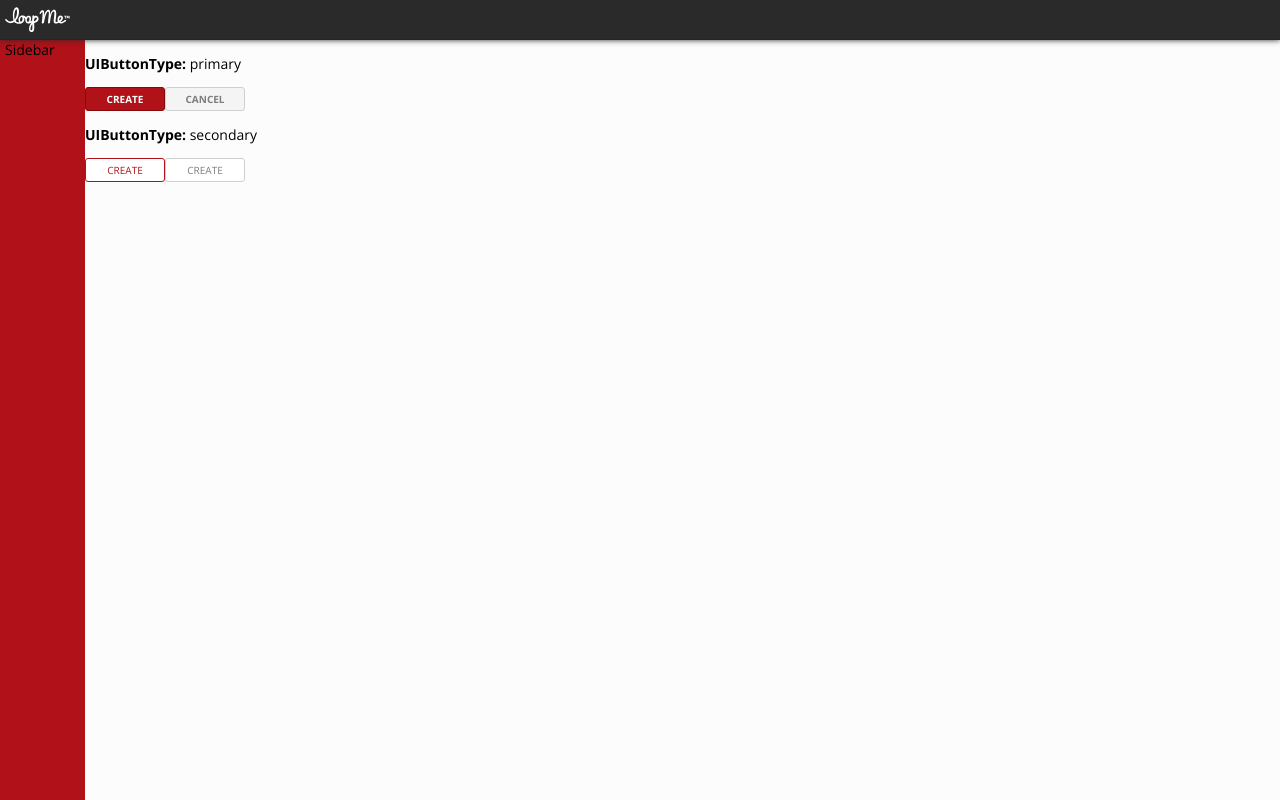
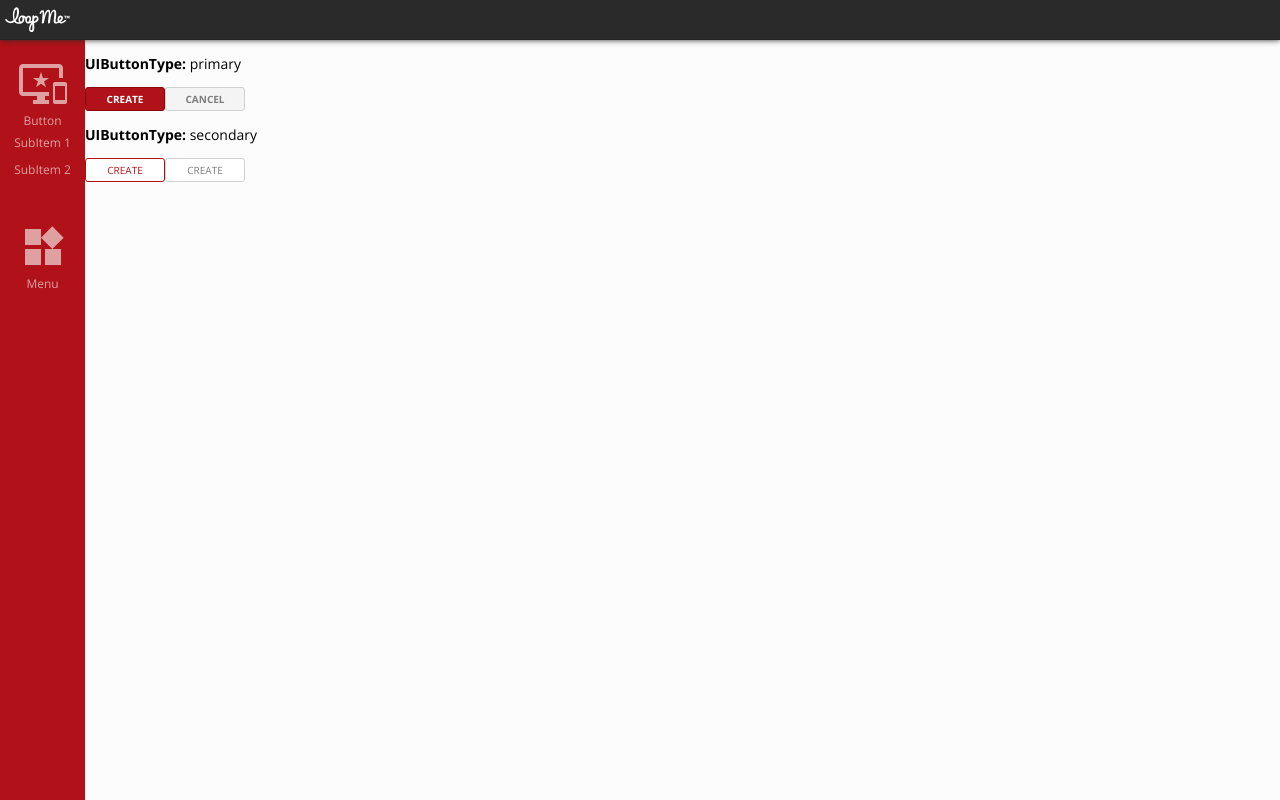
Before and after one commit to Nikola-xiii/ng-uikit, an Angular app: page / in a window 1280 px wide. Built offline with nearby package versions, Linux system fonts and the light colour scheme.

Commit message:
Menu component markup and styling

```diff
--- a/components/menu/menu.component.html
+++ b/components/menu/menu.component.html
@@ -1,8 +1,14 @@
 <div class="uikit-menu">
   <ul>
-    <!--<li *ngFor="let memuItem of memuItems">-->
-      <!--<i class="icon {{menuItem.name}}"></i>-->
-      <!--<a href="{{menuItem.id}}">{{menuItem.name}}</a>-->
-    <!--</li>-->
+    <li class="uikit-menu-item" *ngFor="let menuItem of menuItems;">
+      <i *ngIf="menuItem.icon" class="icon {{menuItem.icon}}"></i>
+      <img *ngIf="menuItem.iconUrl" src="{{menuItem.iconUrl}}">
+      <a href="{{menuItem.id}}">{{menuItem.name}}</a>
+      <ul *ngIf="menuItem.subItems">
+        <li class="uikit-menu-sub-item" *ngFor="let subItem of menuItem.subItems;">
+          <a href="{{subItem.id}}">{{subItem.name}}</a>
+        </li>
+      </ul>
+    </li>
   </ul>
 </div>
--- a/components/menu/menu.component.scss
+++ b/components/menu/menu.component.scss
@@ -0,0 +1,26 @@
+.uikit-menu {
+  ul {
+    margin: 0;
+    padding: 0;
+  }
+}
+
+.uikit-menu-item {
+  position: relative;
+  color: #ffffff;
+  list-style-type: none;
+  text-align: center;
+  padding: 20px 0;
+  cursor: pointer;
+  font-size: 12px;
+  opacity: 0.6;
+
+  a {
+    color: #ffffff;
+    text-decoration: none;
+  }
+}
+
+.uikit-menu-sub-item {
+  padding: 5px 0;
+}
--- a/components/menu/menu.component.ts
+++ b/components/menu/menu.component.ts
@@ -7,8 +7,7 @@ import {Component, OnInit, Input} from '@angular/core';
 })
 
 export class MenuComponent implements OnInit {
-
-  //@Input("memuItems") memuItems;
+  @Input() menuItems;
 
   constructor() {}
 
--- a/components/menu/menu.module.ts
+++ b/components/menu/menu.module.ts
@@ -1,8 +1,9 @@
 import { NgModule } from '@angular/core';
+import { CommonModule } from '@angular/common';
 import { MenuComponent } from './menu.component';
 
 @NgModule({
-  imports: [],
+  imports: [CommonModule],
   exports: [MenuComponent],
   declarations: [MenuComponent]
 })
--- a/ng-uikit.ts
+++ b/ng-uikit.ts
@@ -1,4 +1,4 @@
 export * from './components/button/button.module';
 export * from './components/header/header.module';
 export * from './components/sidebar/sidebar.module';
-//export * from './components/menu/menu.module';
+export * from './components/menu/menu.module';
--- a/src/app/app.component.html
+++ b/src/app/app.component.html
@@ -3,7 +3,7 @@
 </uikit-header>
 <main>
   <uikit-sidebar>
-    <span>Sidebar</span>
+    <uikit-menu [menuItems]="menuItems"></uikit-menu>
   </uikit-sidebar>
   <div>
     <p><strong>UIButtonType:</strong> primary</p>
--- a/src/app/app.component.ts
+++ b/src/app/app.component.ts
@@ -9,6 +9,23 @@ export class AppComponent {
   title = 'Angular 2 UIKit';
   CreateBTNText = "Create";
 
+  menuItems = [
+    {
+      name: 'Button',
+      id: "btn",
+      iconUrl: '/assets/img/ic_applications_48px.svg',
+      subItems: [
+        { name: 'SubItem 1', id: "menu" },
+        { name: 'SubItem 2', id: "menu" }
+      ]
+    },
+    {
+      name: 'Menu',
+      id: "menu",
+      iconUrl: '/assets/img/ic_segment_48px.svg'
+    }
+  ];
+
   HelloClick() {
     console.log('Hello from main app');
   }
--- a/src/app/app.module.ts
+++ b/src/app/app.module.ts
@@ -5,6 +5,7 @@ import { HttpModule } from '@angular/http';
 import { ButtonModule } from '../../ng-uikit';
 import { HeaderModule } from '../../ng-uikit';
 import { SidebarModule } from '../../ng-uikit';
+import { MenuModule } from '../../ng-uikit';
 import { AppComponent } from './app.component';
 
 @NgModule({
@@ -16,6 +17,7 @@ import { AppComponent } from './app.component';
     ButtonModule,
     HeaderModule,
     SidebarModule,
+    MenuModule,
     FormsModule,
     HttpModule
   ],
```
